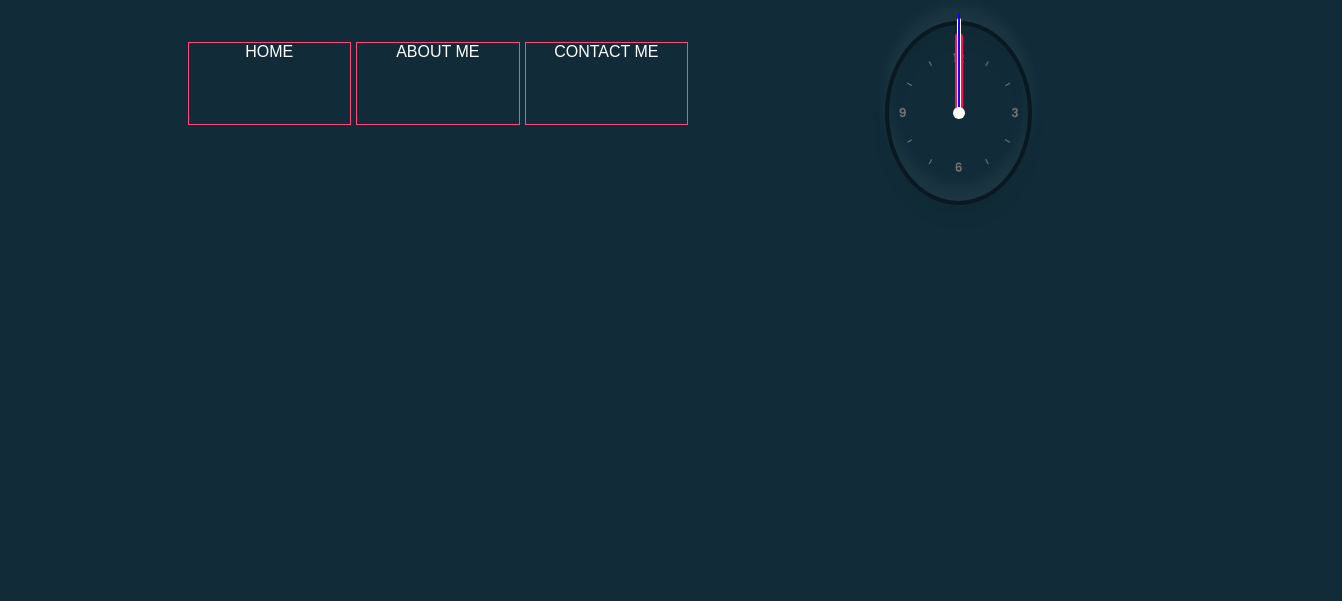
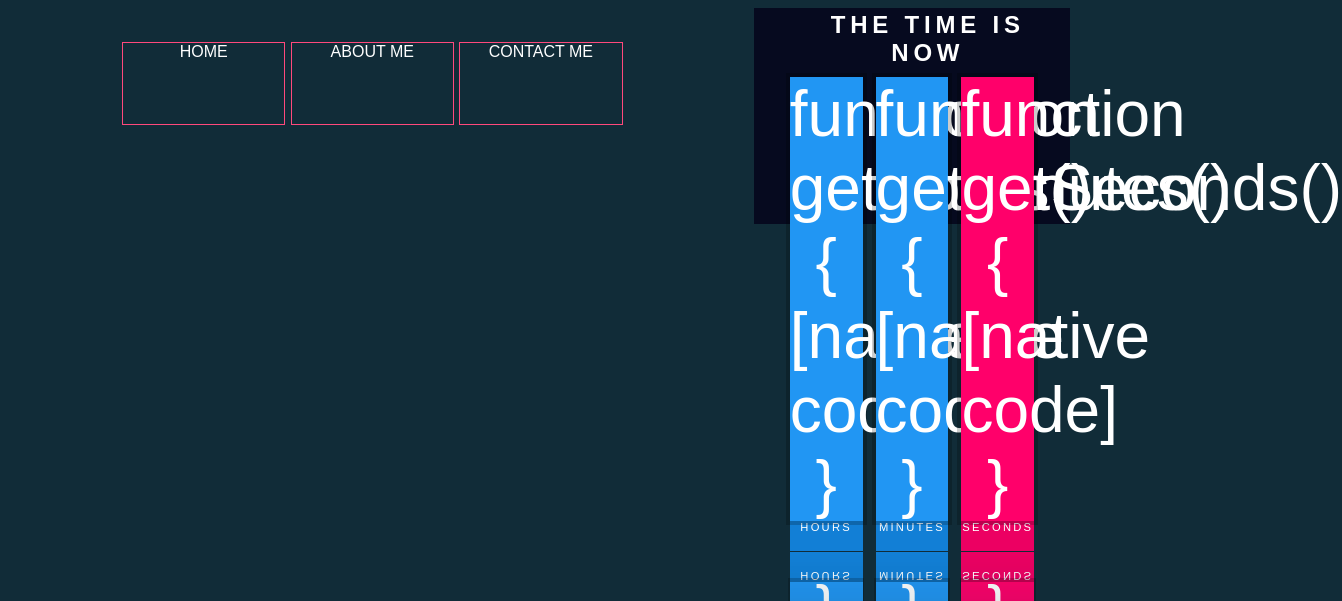
Before and after one commit to PawelKapusta/LandingPAge, a plain HTML site: page index.html in a window 1280 px wide. Shown: the top 601 px of the page, 1342 px wide, since content can reach past the window. Drawn offline with Linux system fonts and the light colour scheme.

Commit message:
Change clock design

```diff
--- a/index.css
+++ b/index.css
@@ -119,96 +119,75 @@ header {
     transform: scaleX(0);
 }
 
-.clock * {
+#clock * {
     margin: 0;
     padding: 0;
     box-sizing: border-box;
+    font-family: sans-serif;
 }
 
-.clock {
-    width: 11%;
-    margin-right: 3%;
-    margin-top: 1%;
-    height: 110%;
+#clock {
+    justify-content: center;
+    align-items: center;
+    background: #060a1f;
+    width: 25%;
+    height: 135%;
+}
+
+#clock #time {
     display: flex;
     justify-content: center;
-    align-items: center;
-    background: #091921;
-    background: url(clock.png);
-    background-size: contain;
-    background-repeat: no-repeat;
-    background-position: center;
-    border: 4px solid #091921;
-    border-radius: 50%;
-    box-shadow: 0 -15px 15px rgba(255, 255, 255, 0.05), inset 0 -15px 15px rgba(255, 255, 255, 0.05), 0 15px 15px rgba(0, 0, 0, 0.05), inset 0 15px 15px rgba(0, 0, 0, 0.05);
 }
 
-.clock:before {
-    content: "";
-    position: absolute;
-    width: 12px;
-    height: 12px;
-    background: #fff;
-    border-radius: 50%;
-    z-index: 10000;
+#clock h2 {
+    position: relative;
+    display: flex;
+    color: #fff;
+    text-align: center;
+    margin: 1% 10% 3% 20%;
+    text-transform: uppercase;
+    letter-spacing: 0.2em;
+    font-size: 1.5em;
 }
 
-.clock .hour,
-.clock .min,
-.clock .sec {
-    position: absolute;
+#clock #time div {
+    position: relative;
+    margin: 0 5px;
+    text-align: center;
+    width: 24%;
+    -webkit-box-reflect: below 1px linear-gradient(transparent, #004);
 }
 
-.clock .hour .hr {
-    width: 160px;
-    height: 160px;
+#clock #time div span {
+    position: relative;
+    margin: 0 2%;
+    background: #2196f3;
+    color: #fff;
+    font-weight: 300;
+    display: block;
+    align-items: center;
+    justify-content: center;
+    text-align: center;
+    font-size: 4em;
+    z-index: 10;
+    box-shadow: 0 0 0 4px rgba(0, 0, 0, 0.2);
 }
 
-.clock .min .mn {
-    width: 190px;
-    height: 190px;
+#clock #time div span:nth-child(2) {
+    height: 30px;
+    font-size: 0.7em;
+    letter-spacing: 0.2em;
+    font-weight: 500;
+    z-index: 9;
+    box-shadow: none;
+    background: #127fd6;
+    text-transform: uppercase;
 }
 
-.clock .sec .sc {
-    width: 200px;
-    height: 200px;
+#clock #time div:last-child span {
+    background: #ff006a;
 }
 
-.hr,
-.mn,
-.sc {
-    display: flex;
-    justify-content: center;
-    position: relative;
-    border-radius: 50%;
+#clock #time div:last-child span:nth-child(2) {
+    background: #ec0062;
 }
-
-.hr:before {
-    content: "";
-    position: absolute;
-    width: 8px;
-    height: 80px;
-    background: #ff105e;
-    z-index: 10;
-    border-radius: 6px 6px 0 0;
-}
-
-.mn:before {
-    content: "";
-    position: relative;
-    width: 4px;
-    height: 90px;
-    background: #fff;
-    z-index: 11;
-    border-radius: 6px 6px 0 0;
-}
-
-.sc:before {
-    content: "";
-    position: relative;
-    width: 2px;
-    height: 100px;
-    background: #1900f8;
-    z-index: 12;
-    border-radius: 6px 6px 0 0;
-}
--- a/index.html
+++ b/index.html
@@ -30,15 +30,12 @@
                 </li>
             </ul>
         </div>
-        <div class="clock">
-            <div class="hour">
-                <div class="hr" id="hr"></div>
-            </div>
-            <div class="min">
-                <div class="mn" id="mn"></div>
-            </div>
-            <div class="sec">
-                <div class="sc" id="sc"></div>
+        <div id="clock">
+            <h2>The time is now</h2>
+            <div id="time">
+                <div><span id="hour">00 </span><span>Hours</span></div>
+                <div><span id="minute">00 </span><span>Minutes</span></div>
+                <div><span id="second">00 </span><span>Seconds</span></div>
             </div>
         </div>
     </header>
@@ -48,6 +45,7 @@
             This is my page
         </article>
     </main>
+
     <script type="text/javascript" src="index.js"></script>
 </body>
 
--- a/index.js
+++ b/index.js
@@ -1,15 +1,16 @@
-const deg = 6;
-const hr = document.getElementById("hr");
-const mn = document.getElementById("mn");
-const sc = document.getElementById("sc");
-setInterval(() => {
-    let day = new Date();
-    let hh = day.getHours() * 30;
+function clock() {
+    var hours = document.getElementById("hour");
+    var minutes = document.getElementById("minute");
+    var seconds = document.getElementById("second");
 
-    var mm = day.getMinutes() * deg;
-    var ss = day.getSeconds() * deg;
-    var count = hh + mm / 12;
-    hr.style.transform = "rotateZ(${count}deg)";
-    mn.style.transform = "rotateZ(${mn}deg)";
-    sc.style.transform = "rotateZ(${ss}deg)";
-});
+    var today = new Date();
+    var h = today.getHours;
+    var m = today.getMinutes;
+    var s = today.getSeconds;
+
+    void(hours.innerHTML = h);
+    void(minutes.innerHTML = m);
+    void(seconds.innerHTML = s);
+}
+
+var interval = setInterval(clock, 1000);
```
Also changed, not shown: clock.png (deleted).
